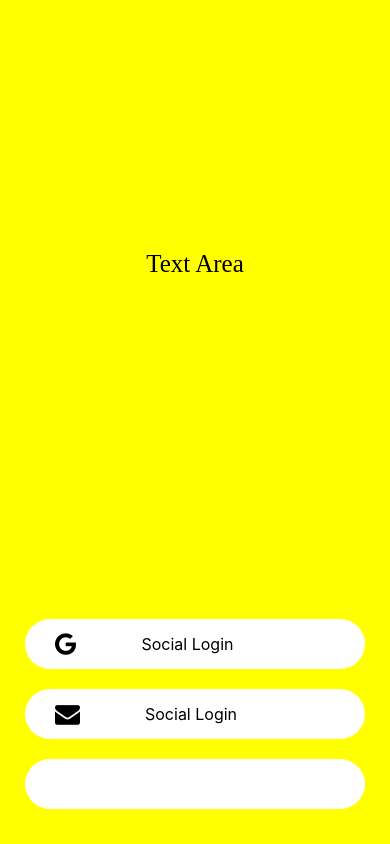
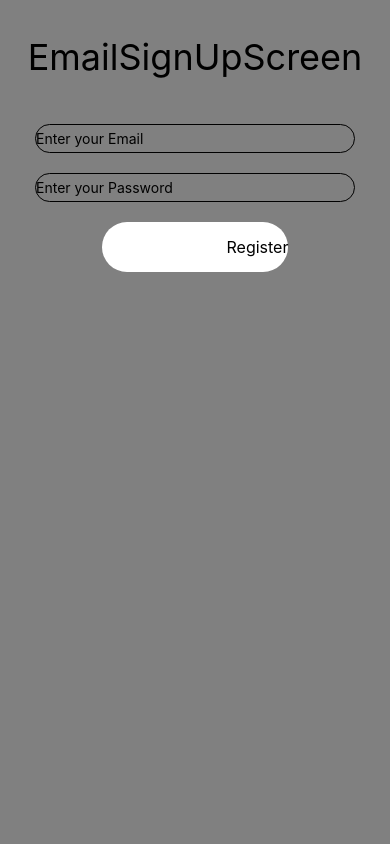
Before and after one commit to Takorean/mobile-ui-components-guide, a React Native app: screen /EmailSignUpScreen in a window 390 px wide. Built offline with nearby package versions, Linux system fonts and the light colour scheme.

Commit message:
Implement EmailSignUpScreen

```diff
--- a/src/components/AuthButton.js
+++ b/src/components/AuthButton.js
@@ -2,14 +2,16 @@ import React from 'react';
 import { TouchableOpacity, StyleSheet, Text, View } from 'react-native'
 import FontAwesome from 'react-native-vector-icons/FontAwesome';
 
-function AuthButton(props) {
+function AuthButton({btnTitle, btnType, navigation}) {
   return (
-    <TouchableOpacity style={styles.block}>
+    <TouchableOpacity
+      style={styles.block}
+      onPress={() => {navigation.navigate('EmailSignUpScreen')}}>
       <View style={styles.iconWrapper} >
-        <FontAwesome name={props.btnType} size={25}/>
+        <FontAwesome name={btnType} size={25}/>
       </View>
       <View style={styles.textWrapper}>
-        <Text style={{fontSize:16, }}>{props.btnTitle}</Text>
+        <Text style={{fontSize:16, }}>{btnTitle}</Text>
       </View>
     </TouchableOpacity>
   )
@@ -32,7 +34,7 @@ const styles = StyleSheet.create({
       marginLeft:30,
     },
     textWrapper:{
-      marginLeft:65,
+      marginLeft:95,
     }
 })
 
--- /dev/null
+++ b/src/components/CustomInputArea.js
@@ -0,0 +1,19 @@
+import React from 'react';
+import { TextInput, StyleSheet, Text, View } from 'react-native'
+
+function CustomInputArea (props) {
+    return (
+        <View style={{
+            marginVertical:10,
+            paddingHorizontal:35,
+            width:'100%'}}>
+            <TextInput
+                placeholder={props.placeholder}
+                style={{paddingVertical:5, borderColor:'black', borderWidth:1, borderRadius:20,}}/>
+        </View>
+    )
+}
+
+const styles = StyleSheet.create({})
+
+export default CustomInputArea
--- a/src/screens/AuthScreen.js
+++ b/src/screens/AuthScreen.js
@@ -4,20 +4,21 @@ import { SafeAreaView } from 'react-native-safe-area-context';
 import AuthButton from '../components/AuthButton';
 import AuthImage from '../components/AuthImage';
 
-function AuthScreen(){
+function AuthScreen({navigation}){
     return (
         <SafeAreaView style={styles.fullScreen}>
             <View style={{flex:1, alignItems:"center", marginTop:250}}>
-                <Text style={[styles.bold]}>Text Area</Text>
+                <Text style={[styles.bold]}>AuthScreen</Text>
             </View>
             <View style={styles.authForm}>
                 <AuthButton
-                    btnTitle="Social Login"
+                    btnTitle="Text Area"
                     btnType="google"/>
                 <AuthButton
-                    btnTitle="Social Login"
-                    btnType="envelope"/>
-                <AuthButton title="SignIn"/>
+                    btnTitle="Text Area"
+                    btnType="envelope"
+                    navigation={navigation}/>
+                <AuthButton btnTitle="Text Area"/>
             </View>
         </SafeAreaView>
     )
@@ -27,7 +28,7 @@ const styles = StyleSheet.create({
     fullScreen:{
         flex:1,
         alignItems:'center',
-        backgroundColor:'yellow'
+        backgroundColor:'grey'
     },
     authForm:{
         marginVertical:25,
--- /dev/null
+++ b/src/screens/EmailSignUpScreen.js
@@ -0,0 +1,29 @@
+import React from 'react';
+import { StyleSheet, Text, View } from 'react-native';
+import { SafeAreaView } from 'react-native-safe-area-context';
+import AuthButton from '../components/AuthButton';
+import CustomInputArea from '../components/CustomInputArea';
+
+function EmailSignUpScreen ({navigation}) {
+    return (
+        <SafeAreaView style={styles.fullScreen}>
+            <View style={{}}>
+                <Text style={{fontSize:36, marginVertical:35}}>EmailSignUpScreen</Text>
+            </View>
+            <CustomInputArea placeholder="Enter your Email"/>
+            <CustomInputArea placeholder="Enter your Password"/>
+            <AuthButton btnTitle="Register"/>
+        </SafeAreaView>
+    )
+}
+
+const styles = StyleSheet.create({
+    fullScreen:{
+        flex:1,
+        alignItems:'center',
+        backgroundColor:'grey'
+
+    }
+})
+
+export default EmailSignUpScreen
--- a/src/stacks/RootStack.js
+++ b/src/stacks/RootStack.js
@@ -1,13 +1,15 @@
 import React from 'react';
 import {createNativeStackNavigator} from '@react-navigation/native-stack';
 import AuthScreen from '../screens/AuthScreen';
+import EmailSignUpScreen from '../screens/EmailSignUpScreen';
 
 const Stack = createNativeStackNavigator();
 
 function RootStack () {
   return (
     <Stack.Navigator>
-      <Stack.Screen name="Auth" component={AuthScreen} options={{headerShown:false}}/>
+      <Stack.Screen name="AuthScreen  " component={AuthScreen} options={{headerShown:false}}/>
+      <Stack.Screen name="EmailSignUpScreen" component={EmailSignUpScreen} options={{headerShown:false}}/>
     </Stack.Navigator>
   )
 }
```
